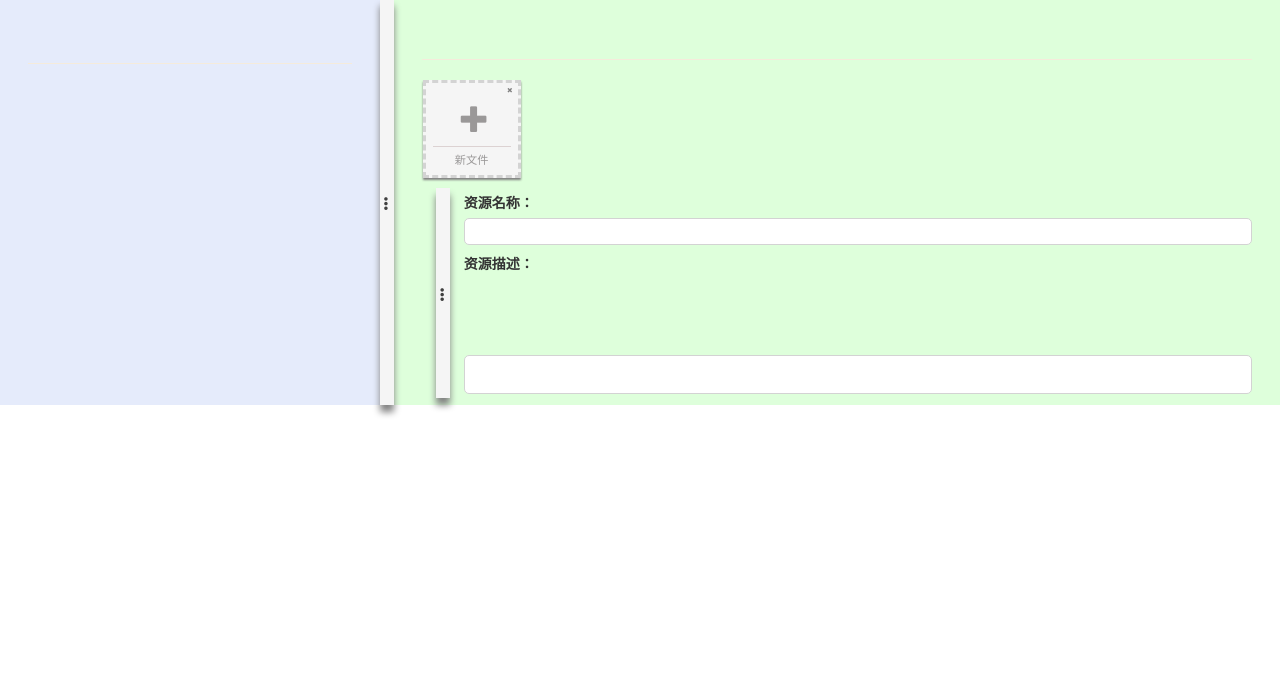
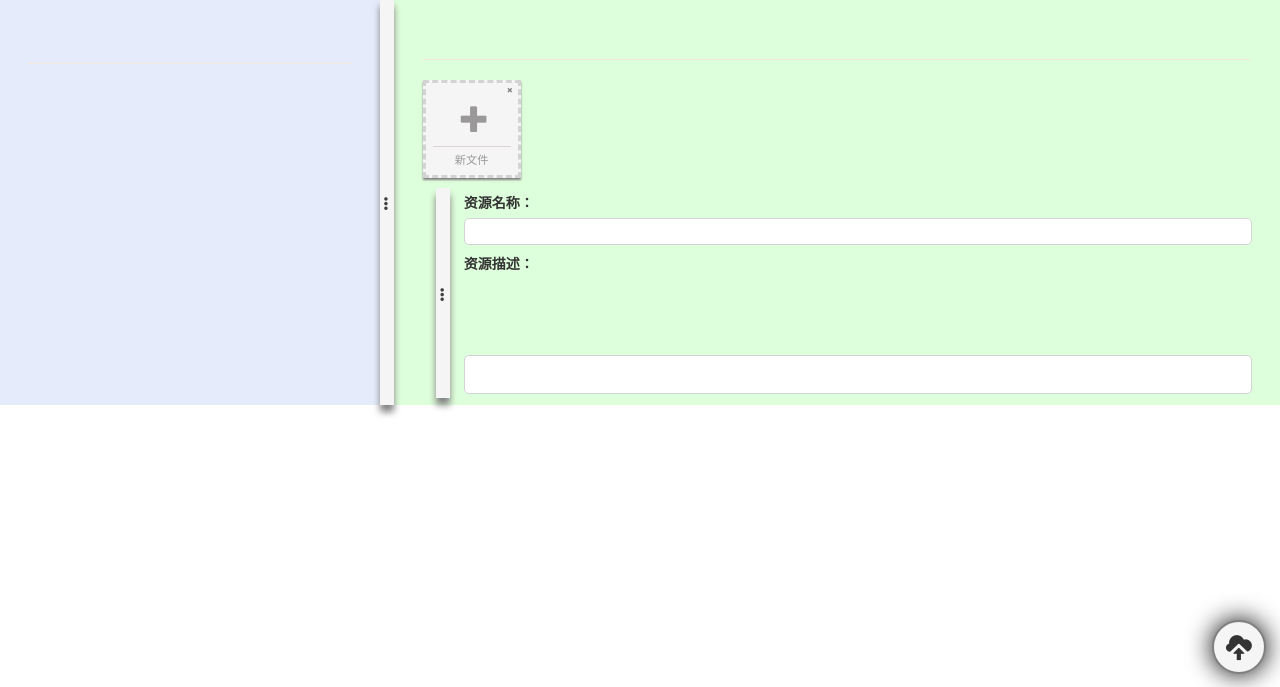
Before and after one commit to NJUOCR/judging, a Flask app: page /static/html/graph_config2.html in a window 1280 px wide. Shown: the part 113-800 px from the top of the page. Run offline with Flask 2, Linux system fonts and the light colour scheme; data that the repository does not hold is empty; some libraries are stand-ins or nearby versions.

Commit message:
save btn

```diff
--- a/static/css/graph-detail.css
+++ b/static/css/graph-detail.css
@@ -245,3 +245,23 @@ section audio {
 #file-up-container {
     padding: 0;
 }
+
+/*tool*/
+#tool{
+    position: fixed;
+    bottom: 1em;
+    right: 1em;
+}
+
+#save-btn{
+    border: gray 2px solid;
+    font-size: 1.8em;
+    padding: .5em;
+    background-color: whitesmoke;
+    border-radius: 50%;
+    box-shadow: 0 0 1em black;
+}
+#save-btn:hover{
+    background-color: #1b6d85;
+    color: whitesmoke;
+}
--- a/static/html/graph_config2.html
+++ b/static/html/graph_config2.html
@@ -65,6 +65,9 @@
 </div>
 
 <main id="detail">
+    <aside id="tool">
+        <button @click="save" id="save-btn" class="glyphicon glyphicon-cloud-upload"></button>
+    </aside>
     <section id="first-level-section">
         <selectable-header v-on:change-candidate="changeCandidate"
                            v-on:step="step"
@@ -672,11 +675,15 @@
                 boolItem.contents = boolItem.contents === '是' ? '否':'是';
             },
 
+            save: function () {
+
+            },
+
             l1Update: function () {
 
             },
             l2Update: function () {
-                this.changeTab(-1);
+                this.changeTab(this.secondLevel.textOutlines().length > 0 ? 0 : -1);
             },
             l3Update: function () {
                 this.thirdLevel.mediaPointer = null;
```
